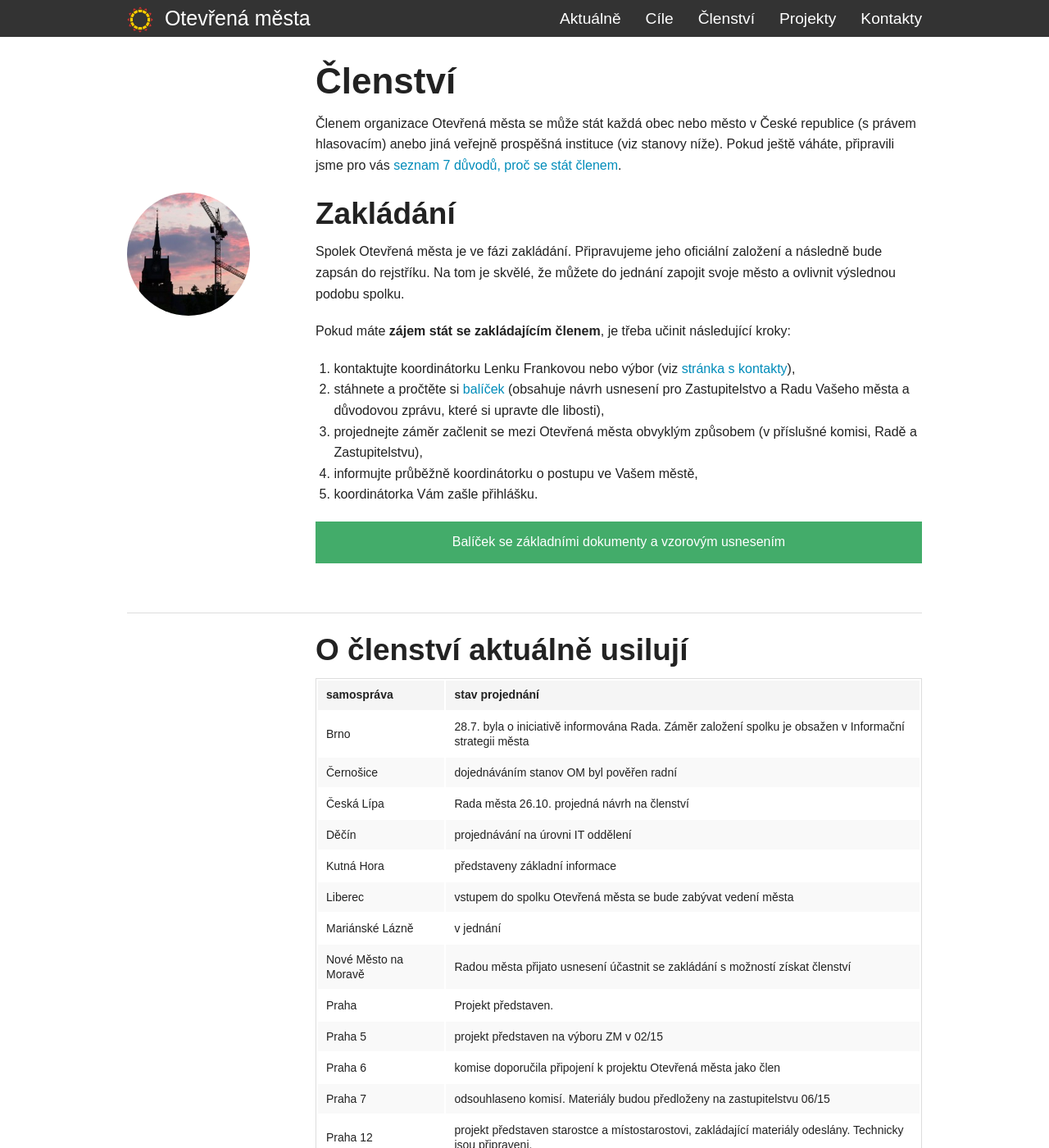
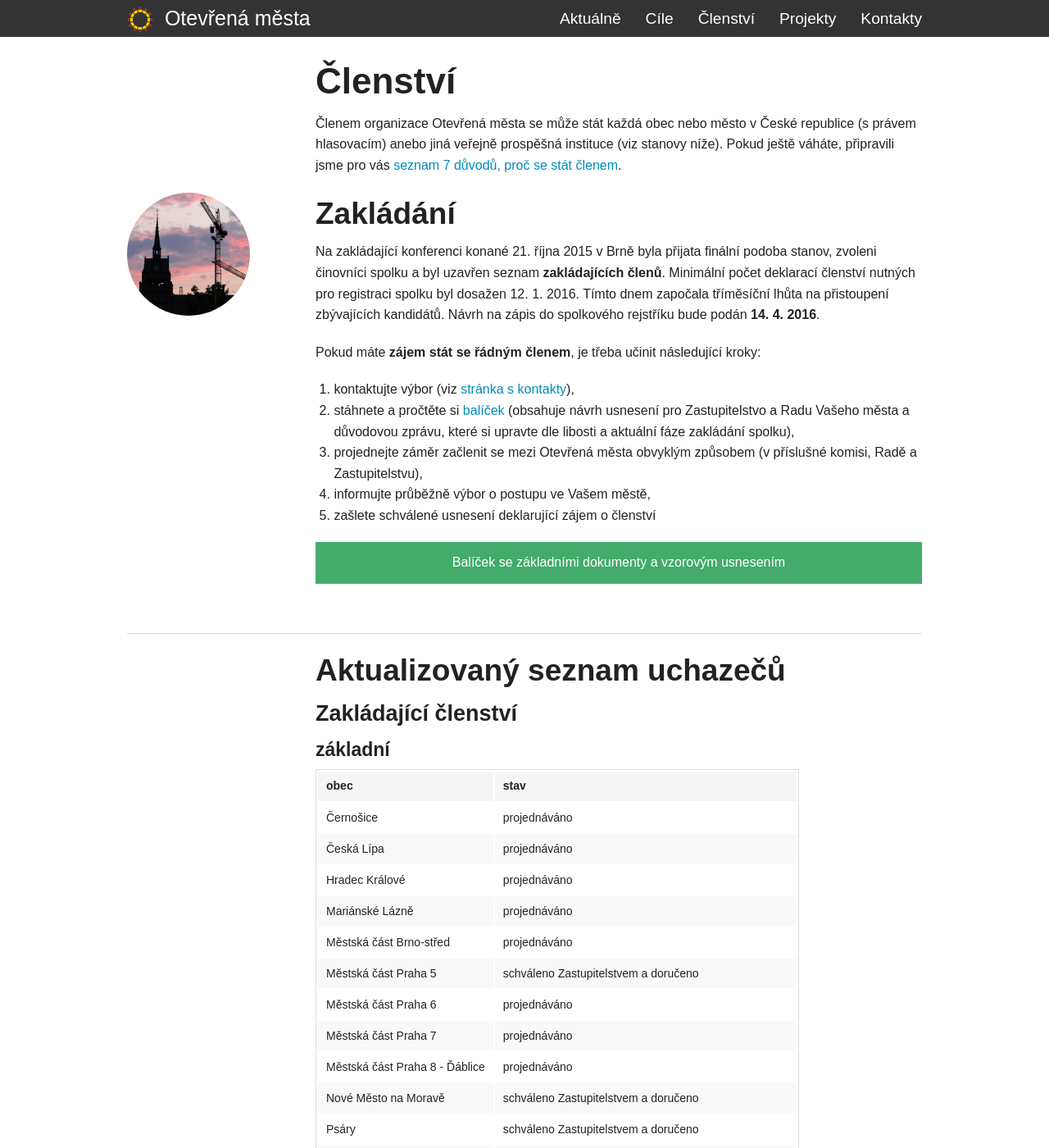
Before and after one commit to otevrenamesta/otevrenamesta.github.io, a Jekyll site: the page built from pages/clenstvi.md, in a window 1280 px wide and 1400 px high. Shown: the whole window at 82% size. Built offline with Jekyll 4.4.1, drawn with Linux system fonts in a browser that asks for light colours; nearby versions of some CDN libraries; library files that are not in the unit come from our copies; some of the changed text lies outside the part shown.

Commit message:
Update clenstvi.md
překopání po dosažení potřebného počtu členů pro registraci

```diff
--- a/pages/clenstvi.md
+++ b/pages/clenstvi.md
@@ -15,39 +15,66 @@ image:
 
 ## Zakládání
 
-Spolek Otevřená města je ve fázi zakládání. Připravujeme jeho oficiální založení a následně bude zapsán do rejstříku. Na tom je skvělé, že můžete do jednání zapojit svoje město a ovlivnit výslednou podobu spolku.
+Na zakládající konferenci konané 21. října 2015 v Brně byla přijata finální podoba stanov, zvoleni činovníci spolku a byl uzavřen seznam **zakládajících členů**. Minimální počet deklarací členství nutných pro registraci spolku byl dosažen 12. 1. 2016. Tímto dnem započala tříměsíční lhůta na přistoupení zbývajících kandidátů. Návrh na zápis do spolkového rejstříku bude podán **14. 4. 2016**.
 
-Pokud máte **zájem stát se zakládajícím členem**, je třeba učinit následující kroky:
+Pokud máte **zájem stát se řádným členem**, je třeba učinit následující kroky:
 
-1. kontaktujte koordinátorku Lenku Frankovou nebo výbor (viz [stránka s kontakty](/kontakty/)),
-2. stáhnete a pročtěte si [balíček](/balicek/) (obsahuje návrh usnesení pro Zastupitelstvo a Radu Vašeho města a důvodovou zprávu, které si upravte dle libosti),
+1. kontaktujte výbor (viz [stránka s kontakty](/kontakty/)),
+2. stáhnete a pročtěte si [balíček](/balicek/) (obsahuje návrh usnesení pro Zastupitelstvo a Radu Vašeho města a důvodovou zprávu, které si upravte dle libosti a aktuální fáze zakládání spolku),
 3. projednejte záměr začlenit se mezi Otevřená města obvyklým způsobem (v příslušné komisi, Radě a Zastupitelstvu),
-4. informujte průběžně koordinátorku o postupu ve Vašem městě,
-5. koordinátorka Vám zašle přihlášku.
+4. informujte průběžně výbor o postupu ve Vašem městě,
+5. zašlete schválené usnesení deklarující zájem o členství
 
 <a href="/balicek/" class="button expand success">Balíček se základními dokumenty a vzorovým usnesením</a>
 
 ----
 
-## O členství aktuálně usilují
+## Aktualizovaný seznam uchazečů
 
-samospráva | stav projednání
+### Zakládající členství
+
+#### základní
+
+obec | stav
 --- | ---
-Brno | 28.7. byla o iniciativě informována Rada. Záměr založení spolku je obsažen v Informační strategii města
-Černošice | dojednáváním stanov OM byl pověřen radní
-Česká Lípa | Rada města 26.10. projedná návrh na členství
+Černošice | projednáváno
+Česká Lípa | projednáváno
+Hradec Králové | projednáváno
+Mariánské Lázně | projednáváno
+Městská část Brno-střed | projednáváno
+Městská část Praha 5 | schváleno Zastupitelstvem a doručeno
+Městská část Praha 6 | projednáváno
+Městská část Praha 7 | projednáváno
+Městská část Praha 8 - Ďáblice | projednáváno
+Nové Město na Moravě | schváleno Zastupitelstvem a doručeno
+Psáry | schváleno Zastupitelstvem a doručeno
+Statutární město Brno | Rada jednomyslně doporučila přistoupení Zastupitelstvu
+
+#### přidružené
+
+subjekt | stav
+--- | ---
+econlab z.s. | řádně schváleno a doručeno
+Frank Bold z.s.p.o. | probíhá schvalování
+OpenAlt z.s. | řádně schváleno a doručeno
+Oživení o. s. | probíhá schvalování
+
+### Řádné členství
+
+#### základní
+
+obec | stav
+--- | ---
 Děčín | projednávání na úrovni IT oddělení
+Hlavní město Praha | projekt představen
 Kutná Hora | představeny základní informace
 Liberec | vstupem do spolku Otevřená města se bude zabývat vedení města
-Mariánské Lázně | v jednání
-Nové Město na Moravě | Radou města přijato usnesení účastnit se zakládání s možností získat členství
-Praha | Projekt představen.
-Praha 5 | projekt představen na výboru ZM v 02/15
-Praha 6 | komise doporučila připojení k projektu Otevřená města jako člen
-Praha 7 | odsouhlaseno komisí. Materiály budou předloženy na zastupitelstvu 06/15
-Praha 12 | projekt představen starostce a místostarostovi, zakládající materiály odeslány. Technicky jsou připraveni.
-Přerov | 3.8.2015 Komise pro otevřenou radnici Rady města Přerova odhlasovala zaslání návrhu na členství
-Psáry | Radou města přijato usnesení účastnit se zakládání s možností získat členství
-Ústí nad Labem | mělo zájem; je třeba vyjasnit, zda zájem trvá po změně vedení
+Městská část Praha 12 | projekt představen starostce a místostarostovi, zakládající materiály odeslány
 
-*Seznam je průběžně aktualizován (8. 10. 2015)*
+#### přidružené
+
+subjekt | stav
+--- | ---
+ |
+
+*Seznam je průběžně aktualizován (19. 1. 2016)*
```
